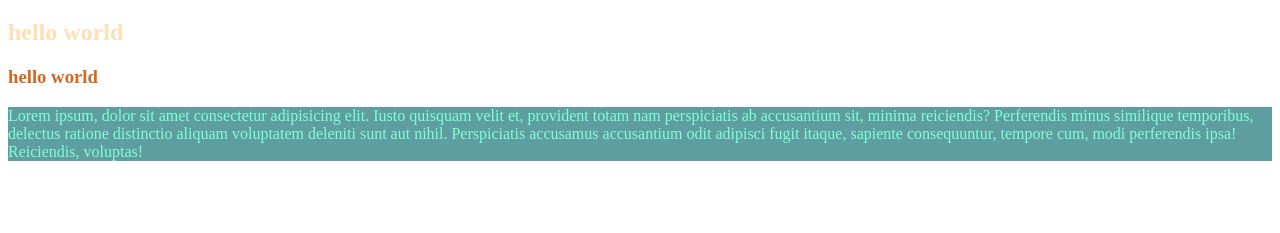
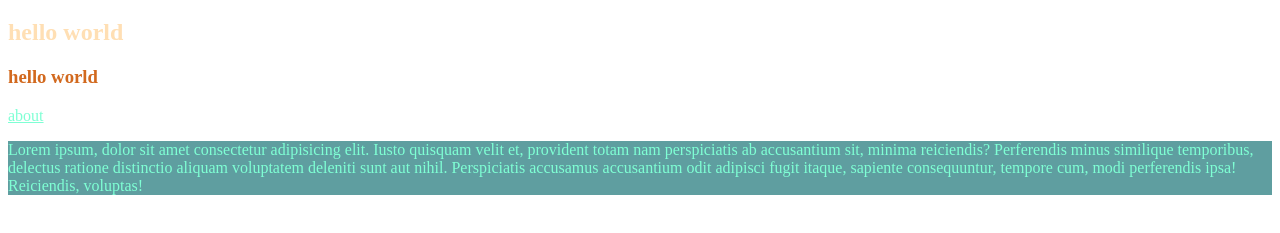
Before and after one commit to iharini12334/IT-B, a plain HTML site: page index.html in a window 1280 px wide. Shown: the part 61-294 px from the top of the page. Drawn offline with Linux system fonts and the light colour scheme.

Commit message:
commited

```diff
--- a/index.html
+++ b/index.html
@@ -22,6 +22,7 @@
     <h1 style="color: rgb(202, 72, 32);">hello world</h1>
     <h2 style="color: rgb(255, 223, 180);">hello world</h2>
     <h3>hello world</h3>
+    <a href="./about.html">about</a>
     <p class="paragraph"> Lorem ipsum, dolor sit amet consectetur adipisicing elit. Iusto quisquam velit et, provident totam nam perspiciatis ab accusantium sit, minima reiciendis? Perferendis minus similique temporibus, delectus ratione distinctio aliquam voluptatem deleniti sunt aut nihil. Perspiciatis accusamus accusantium odit adipisci fugit itaque, sapiente consequuntur, tempore cum, modi perferendis ipsa! Reiciendis, voluptas!</p>
 </body>
 </html>
```
Also changed, not shown: java script/harini.html (renamed from java script/index.html).
